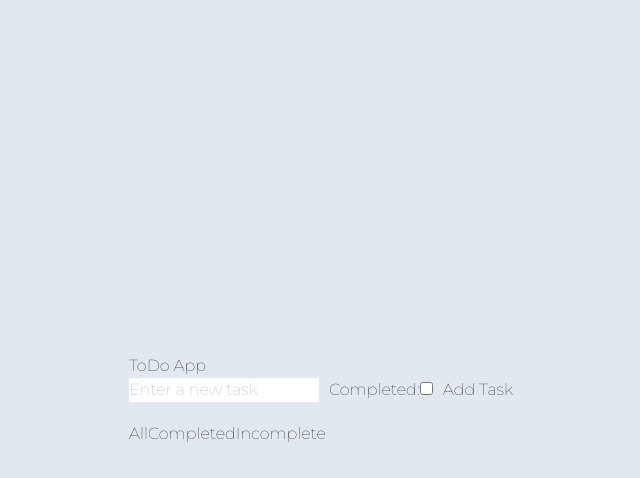
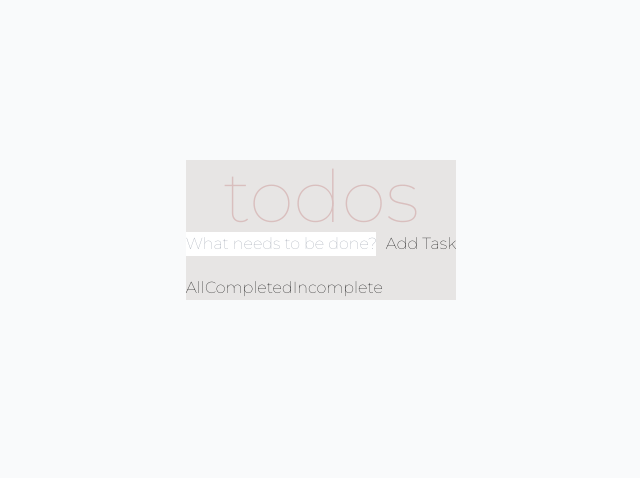
Before and after one commit to i0ji/t_todo_app, a React (Vite) app: page / in a window 1280 px wide. Shown: the top 478 px of the page, without its empty margins (319-959 px from the left). Built offline with nearby package versions, Linux system fonts and the light colour scheme.

Commit message:
style: start styling

```diff
--- a/src/App.scss
+++ b/src/App.scss
@@ -0,0 +1,9 @@
+main {
+    @apply bg-stone-200 w-full;
+
+
+    h1 {
+        @apply text-center text-7xl;
+        color: rgba(165, 42, 42, 0.199);
+    }
+}
--- a/src/App.tsx
+++ b/src/App.tsx
@@ -1,17 +1,17 @@
 import React from 'react';
-
 import { useTasks } from './hooks/useTasks';
-import { TaskList, TaskInput } from 'components/index'
+import { TaskList, TaskInput } from 'components/index';
+import './App.scss';
 
 const App: React.FC = () => {
   const { tasks, addTask, toggleTask } = useTasks();
 
   return (
-    <div style={{ padding: '20px', maxWidth: '600px', margin: '0 auto' }}>
-      <h1>ToDo App</h1>
+    <main>
+      <h1>todos</h1>
       <TaskInput addTask={addTask} />
       <TaskList tasks={tasks} toggleTask={toggleTask} />
-    </div>
+    </main>
   );
 };
 
--- a/src/components/TaskInput.tsx
+++ b/src/components/TaskInput.tsx
@@ -20,17 +20,18 @@ export default function TaskInput({ addTask }: TaskInputProps) {
         type="text"
         value={inputValue}
         onChange={(e) => setInputValue(e.target.value)}
-        placeholder="Enter a new task"
+        placeholder="What needs to be done?"
       />
-      <label>
+      {/* <label>
         Completed:
         <input
           type="checkbox"
           checked={completed}
           onChange={() => setCompleted(!completed)}
         />
-      </label>
+      </label> */}
       <button type="submit">Add Task</button>
+
     </form>
   );
 };
--- a/src/components/TaskList.tsx
+++ b/src/components/TaskList.tsx
@@ -1,17 +1,12 @@
-import React, { useState } from 'react';
-import { TaskModel } from 'declarations/declarations';
+import { useState } from 'react';
+import { TaskListProps } from 'declarations/declarations';
 import TaskItem from './TaskItem';
 
-interface TaskListProps {
-    tasks: TaskModel[];
-    toggleTask: (id: number) => void;
-}
-
-const TaskList: React.FC<TaskListProps> = ({ tasks, toggleTask }) => {
-    const [filter, setFilter] = useState<'all' | 'completed' | 'incomplete'>('all');
+export default function TaskList({ tasks, toggleTask }: TaskListProps) {
+    const [filter, setFilter] = useState<'all' | 'complet' | 'incomplete'>('all');
 
     const filteredTasks = tasks.filter((task) => {
-        if (filter === 'completed') {
+        if (filter === 'complet') {
             return task.completed;
         }
         if (filter === 'incomplete') {
@@ -30,11 +25,9 @@ const TaskList: React.FC<TaskListProps> = ({ tasks, toggleTask }) => {
 
             <div style={{ marginTop: '20px' }}>
                 <button onClick={() => setFilter('all')}>All</button>
-                <button onClick={() => setFilter('completed')}>Completed</button>
+                <button onClick={() => setFilter('complet')}>Completed</button>
                 <button onClick={() => setFilter('incomplete')}>Incomplete</button>
             </div>
         </div>
     );
 };
-
-export default TaskList;
--- a/src/declarations/declarations.d.ts
+++ b/src/declarations/declarations.d.ts
@@ -2,6 +2,12 @@ export interface TaskItemProps {
   task: Task;
   toggleTask: (id: number) => void;
 }
+
+interface TaskListProps {
+  tasks: TaskModel[];
+  toggleTask: (id: number) => void;
+}
+
 
 interface TaskInputProps {
   addTask: (title: string, completed: boolean) => void;
--- a/src/index.scss
+++ b/src/index.scss
@@ -5,7 +5,9 @@
 @import "styles/_font.scss";
 
 body {
-  @apply flex justify-center items-center bg-slate-200;
+  @apply flex justify-center bg-gray-50;
+  position: relative;
   width: 100vw;
   height: 100vh;
+  padding-top: 10rem;
 }
```
Also changed, not shown: src/components/TaskItem.tsx (+1 -6 lines), tsconfig.app.json (deleted, +0 -34 lines), tsconfig.json (added, +34 -0 lines).
